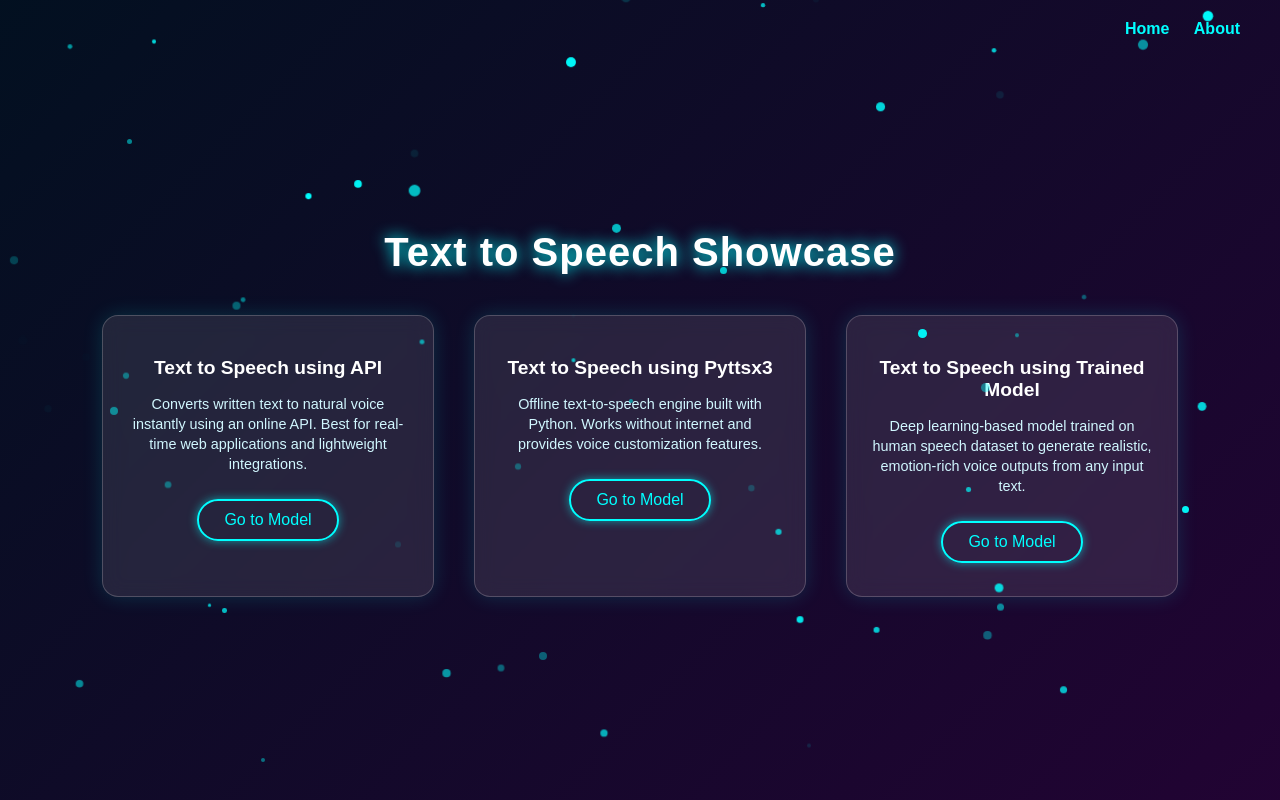
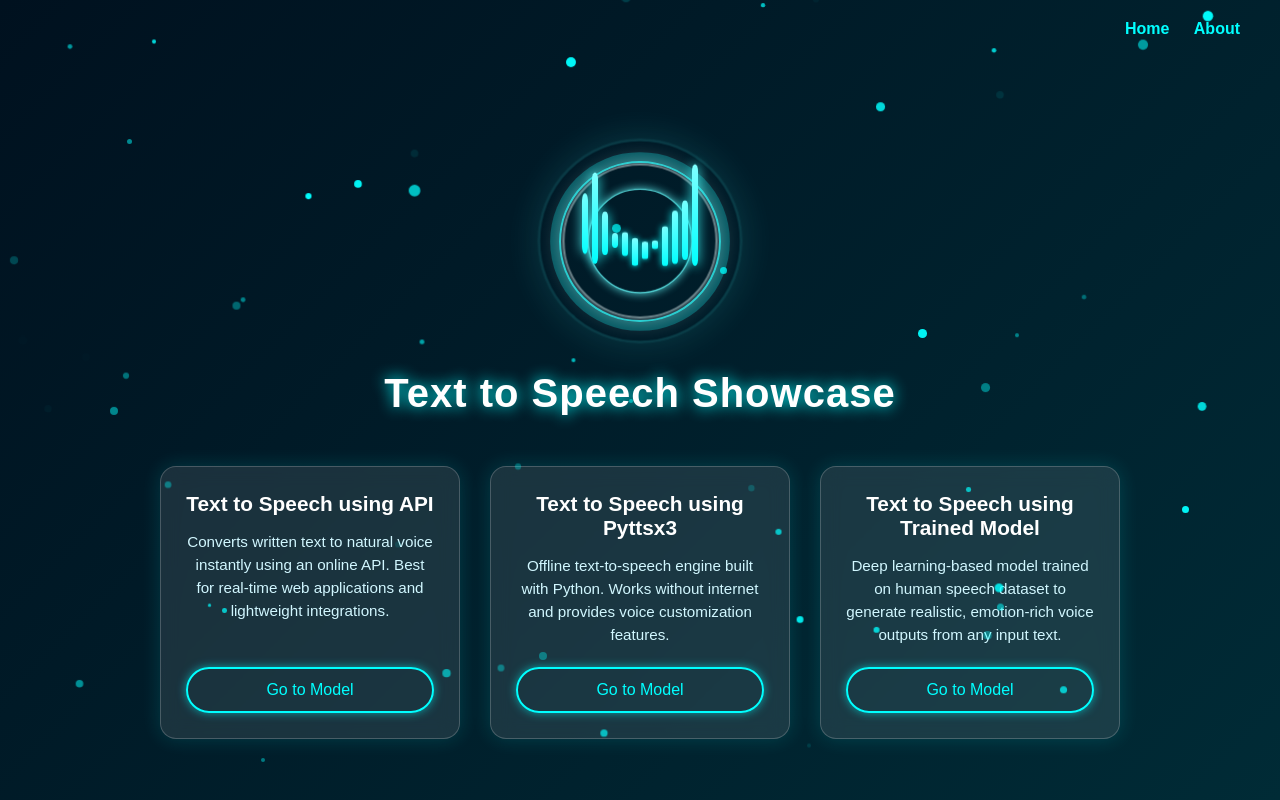
Before and after one commit to Shoaib1345/TexttoSpeech-, a Flask app: page / in a window 1280 px wide. Run offline with Flask 3, Linux system fonts and the light colour scheme.

Commit message:
add some visuals to index.html

```diff
--- a/templates/frontend/index.html
+++ b/templates/frontend/index.html
@@ -5,32 +5,31 @@
 <meta name="viewport" content="width=device-width, initial-scale=1.0">
 <title>Text to Speech Showcase</title>
 <style>
+  * {
+    margin: 0;
+    padding: 0;
+    box-sizing: border-box;
+  }
+
   body {
-    margin: 0;
-    height: 100vh;
+    min-height: 100vh;
     font-family: 'Poppins', sans-serif;
-    background: linear-gradient(-45deg, #1e1e2f, #2a0038, #00111f, #002b36);
-    background-size: 400% 400%;
-    animation: gradient 10s ease infinite;
+    background: linear-gradient(135deg, #00111f, #002b36);
     display: flex;
     justify-content: center;
     align-items: center;
     flex-direction: column;
-    overflow: hidden;
+    overflow-x: hidden;
     color: #fff;
-  }
-
-  @keyframes gradient {
-    0% {background-position: 0% 50%;}
-    50% {background-position: 100% 50%;}
-    100% {background-position: 0% 50%;}
+    padding: 20px;
   }
 
   header {
-    position: absolute;
+    position: fixed;
     top: 20px;
     right: 40px;
     font-size: 1rem;
+    z-index: 1000;
   }
 
   header a {
@@ -45,23 +44,37 @@
     text-shadow: 0 0 10px #00ffff;
   }
 
+  .main-content {
+    display: flex;
+    flex-direction: column;
+    align-items: center;
+    justify-content: center;
+    width: 100%;
+    max-width: 1200px;
+    margin-top: 60px;
+  }
+
   h1 {
     font-size: 2.5rem;
     letter-spacing: 1px;
-    margin-bottom: 40px;
+    margin-bottom: 30px;
     text-shadow: 0 0 15px #00ffff;
+    text-align: center;
   }
 
   .container {
     display: flex;
-    gap: 40px;
+    gap: 30px;
     flex-wrap: wrap;
     justify-content: center;
+    align-items: stretch;
+    width: 100%;
+    margin-top: 20px;
   }
 
   .card {
-    width: 280px;
-    height: 230px;
+    width: 300px;
+    min-height: 250px;
     background: rgba(255, 255, 255, 0.1);
     border-radius: 16px;
     box-shadow: 0 0 20px rgba(0, 255, 255, 0.15);
@@ -70,6 +83,9 @@
     text-align: center;
     padding: 25px;
     transition: all 0.4s ease;
+    display: flex;
+    flex-direction: column;
+    justify-content: space-between;
   }
 
   .card:hover {
@@ -78,20 +94,21 @@
   }
 
   .card h2 {
-    font-size: 1.2rem;
+    font-size: 1.3rem;
     margin-bottom: 15px;
     color: #fff;
   }
 
   .card p {
-    font-size: 0.9rem;
+    font-size: 0.95rem;
     color: #d1f7ff;
-    margin-bottom: 25px;
-    line-height: 1.4em;
+    margin-bottom: 20px;
+    line-height: 1.5em;
+    flex-grow: 1;
   }
 
   .glow-btn {
-    padding: 10px 25px;
+    padding: 12px 30px;
     background: transparent;
     border: 2px solid #00ffff;
     color: #00ffff;
@@ -100,13 +117,14 @@
     font-size: 1rem;
     transition: all 0.4s ease;
     box-shadow: 0 0 10px #00ffff88;
+    margin-top: auto;
   }
 
   .glow-btn:hover {
     background: #00ffff;
     color: #111;
     box-shadow: 0 0 20px #00ffffcc;
-    transform: scale(1.1);
+    transform: scale(1.05);
   }
 
   .particle {
@@ -124,6 +142,180 @@
     50% {transform: translateY(-80px) scale(1.3);}
     100% {transform: translateY(0px) scale(1);}
   }
+
+  /* Circular Sound Wave Animation Styles */
+  .sound-circle {
+    position: relative;
+    width: 200px;
+    height: 200px;
+    display: flex;
+    justify-content: center;
+    align-items: center;
+    margin: 20px 0 30px 0;
+  }
+
+  .pulse-ring {
+    position: absolute;
+    width: 120px;
+    height: 120px;
+    border: 2px solid #00ffff;
+    border-radius: 50%;
+    animation: pulse 2s infinite;
+  }
+
+  @keyframes pulse {
+    0% {
+      width: 120px;
+      height: 120px;
+      opacity: 1;
+      box-shadow: 0 0 0 0 rgba(0, 255, 255, 0.7);
+    }
+    50% {
+      opacity: 0.7;
+      box-shadow: 0 0 0 10px rgba(0, 255, 255, 0.3);
+    }
+    100% {
+      width: 200px;
+      height: 200px;
+      opacity: 0;
+      box-shadow: 0 0 0 20px rgba(0, 255, 255, 0);
+    }
+  }
+
+  .wave-container {
+    position: absolute;
+    width: 150px;
+    height: 150px;
+    border-radius: 50%;
+    display: flex;
+    justify-content: center;
+    align-items: center;
+  }
+
+  .circular-wave {
+    position: absolute;
+    width: 100%;
+    height: 100%;
+    border-radius: 50%;
+    border: 2px solid transparent;
+    animation: circularWave 3s linear infinite;
+  }
+
+  @keyframes circularWave {
+    0% {
+      transform: scale(0.5);
+      opacity: 1;
+      border-color: #00ffff;
+      box-shadow: 0 0 10px #00ffff;
+    }
+    50% {
+      border-color: #ffffff;
+      box-shadow: 0 0 20px #ffffff;
+    }
+    100% {
+      transform: scale(1.5);
+      opacity: 0;
+      border-color: #00ffff;
+      box-shadow: 0 0 30px #00ffff;
+    }
+  }
+
+  .sound-wave {
+    position: absolute;
+    width: 180px;
+    height: 180px;
+    display: flex;
+    justify-content: center;
+    align-items: center;
+    gap: 4px;
+  }
+
+  .wave-bar {
+    width: 6px;
+    height: 20px;
+    border-radius: 3px;
+    animation: wave 1.5s ease-in-out infinite, colorChange 3s ease-in-out infinite;
+    transform-origin: bottom;
+  }
+
+  @keyframes wave {
+    0%, 100% { transform: scaleY(0.5); }
+    50% { transform: scaleY(2.5); }
+  }
+
+  @keyframes colorChange {
+    0%, 100% {
+      background: linear-gradient(to top, #00ffff, #80ffff);
+      box-shadow: 0 0 8px #00ffff;
+    }
+    50% {
+      background: linear-gradient(to top, #ffffff, #f0f0f0);
+      box-shadow: 0 0 8px #ffffff;
+    }
+  }
+
+  /* Responsive Design */
+  @media (max-width: 1024px) {
+    .container {
+      gap: 25px;
+    }
+
+    .card {
+      width: 280px;
+    }
+  }
+
+  @media (max-width: 768px) {
+    .main-content {
+      margin-top: 80px;
+    }
+
+    h1 {
+      font-size: 2rem;
+      margin-bottom: 20px;
+    }
+
+    .container {
+      gap: 20px;
+    }
+
+    .card {
+      width: 100%;
+      max-width: 350px;
+    }
+
+    header {
+      position: relative;
+      top: 0;
+      right: 0;
+      text-align: center;
+      margin-bottom: 20px;
+    }
+
+    header a {
+      margin: 0 10px;
+    }
+  }
+
+  @media (max-width: 480px) {
+    body {
+      padding: 15px;
+    }
+
+    h1 {
+      font-size: 1.8rem;
+    }
+
+    .card {
+      padding: 20px;
+    }
+
+    .sound-circle {
+      width: 180px;
+      height: 180px;
+      margin: 15px 0 25px 0;
+    }
+  }
 </style>
 </head>
 <body>
@@ -132,6 +324,34 @@
     <a href="/">Home</a>
     <a href="/about">About</a>
   </header>
+
+  <!-- Main Content -->
+  <div class="main-content">
+    <!-- Circular Sound Wave Animation -->
+    <div class="sound-circle">
+      <div class="pulse-ring"></div>
+
+      <div class="wave-container">
+        <div class="circular-wave" style="animation-delay: 0s"></div>
+        <div class="circular-wave" style="animation-delay: 1s"></div>
+        <div class="circular-wave" style="animation-delay: 2s"></div>
+      </div>
+
+      <div class="sound-wave">
+        <div class="wave-bar" style="animation-delay: 0s, 0s"></div>
+        <div class="wave-bar" style="animation-delay: 0.1s, 0.1s"></div>
+        <div class="wave-bar" style="animation-delay: 0.2s, 0.2s"></div>
+        <div class="wave-bar" style="animation-delay: 0.3s, 0.3s"></div>
+        <div class="wave-bar" style="animation-delay: 0.4s, 0.4s"></div>
+        <div class="wave-bar" style="animation-delay: 0.5s, 0.5s"></div>
+        <div class="wave-bar" style="animation-delay: 0.6s, 0.6s"></div>
+        <div class="wave-bar" style="animation-delay: 0.7s, 0.7s"></div>
+        <div class="wave-bar" style="animation-delay: 0.8s, 0.8s"></div>
+        <div class="wave-bar" style="animation-delay: 0.9s, 0.9s"></div>
+        <div class="wave-bar" style="animation-delay: 1.0s, 1.0s"></div>
+        <div class="wave-bar" style="animation-delay: 1.1s, 1.1s"></div>
+      </div>
+    </div>
 
     <!-- Main Title -->
     <h1>Text to Speech Showcase</h1>
@@ -165,6 +385,7 @@
         <button class="glow-btn" onclick="location.href='/trained_model'">Go to Model</button>
       </div>
     </div>
+  </div>
 
   <!-- Floating Particles Animation -->
   <script>
@@ -178,6 +399,15 @@
       particle.style.width = particle.style.height = (Math.random() * 6 + 3) + "px";
       particle.style.opacity = Math.random();
     }
+
+    // Dynamic wave animation
+    const waveBars = document.querySelectorAll('.wave-bar');
+    setInterval(() => {
+      waveBars.forEach(bar => {
+        const randomHeight = Math.floor(Math.random() * 50) + 10;
+        bar.style.height = `${randomHeight}px`;
+      });
+    }, 500);
   </script>
 </body>
 </html>
```
Lines whose indentation alone changed are shown as unchanged.
